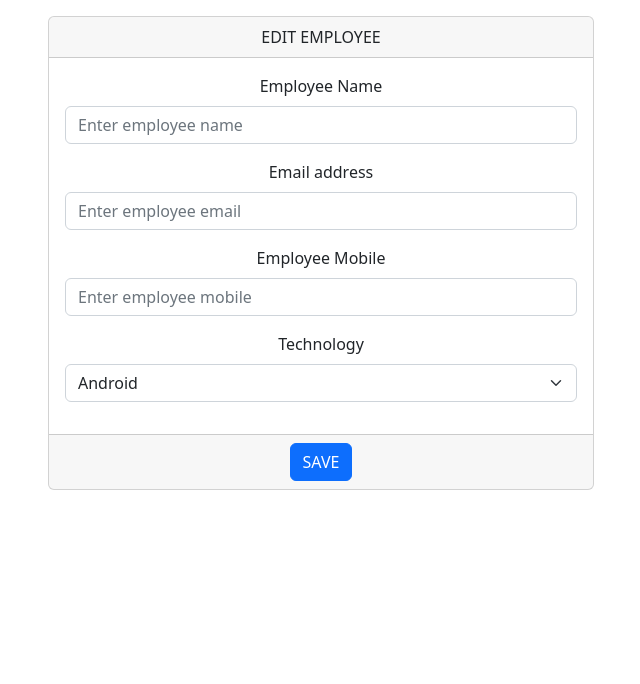
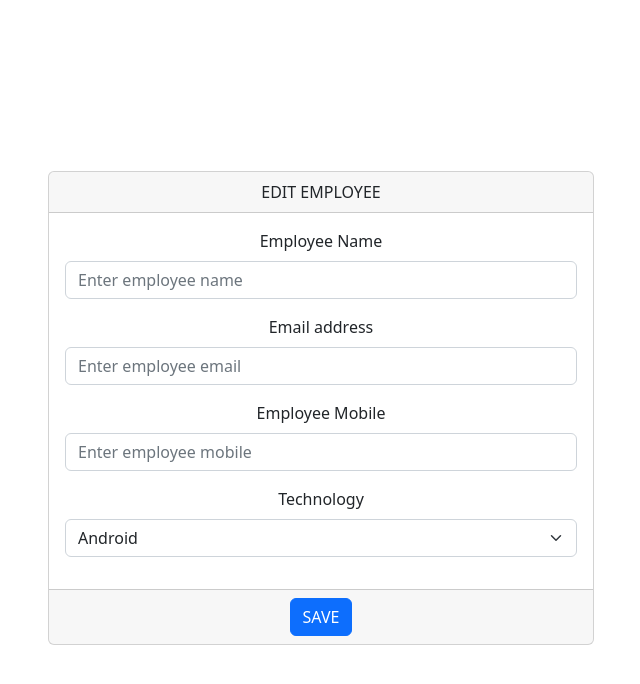
Before and after one commit to vishkashpvp/jio_task_ui, a plain HTML site: page edit-employee.html in a window 1280 px wide. Shown: the whole page, without its empty margins (319-959 px from the left). Drawn offline with nearby package versions, Linux system fonts and the light colour scheme.

Commit message:
Center forms

```diff
--- a/edit-employee.html
+++ b/edit-employee.html
@@ -15,7 +15,8 @@
   </head>
 
   <body style="text-align: center">
-    <div class="container" id="signup-container">
+    <div class="d-flex align-items-center min-vh-100">
+      <div class="container" id="edit-employee-container">
         <div class="row">
           <div class="col-6 offset-md-3">
             <div class="card mt-3">
@@ -84,6 +85,7 @@
           </div>
         </div>
       </div>
+    </div>
   </body>
 
   <script src="https://ajax.googleapis.com/ajax/libs/jquery/3.6.0/jquery.min.js"></script>
```
Also changed, not shown: add-employee.html (+2 -0 lines), index.html (+3 -1 lines), profile.html (+2 -0 lines), sign-up.html (+9 -2 lines). Lines whose indentation alone changed are shown as unchanged.
